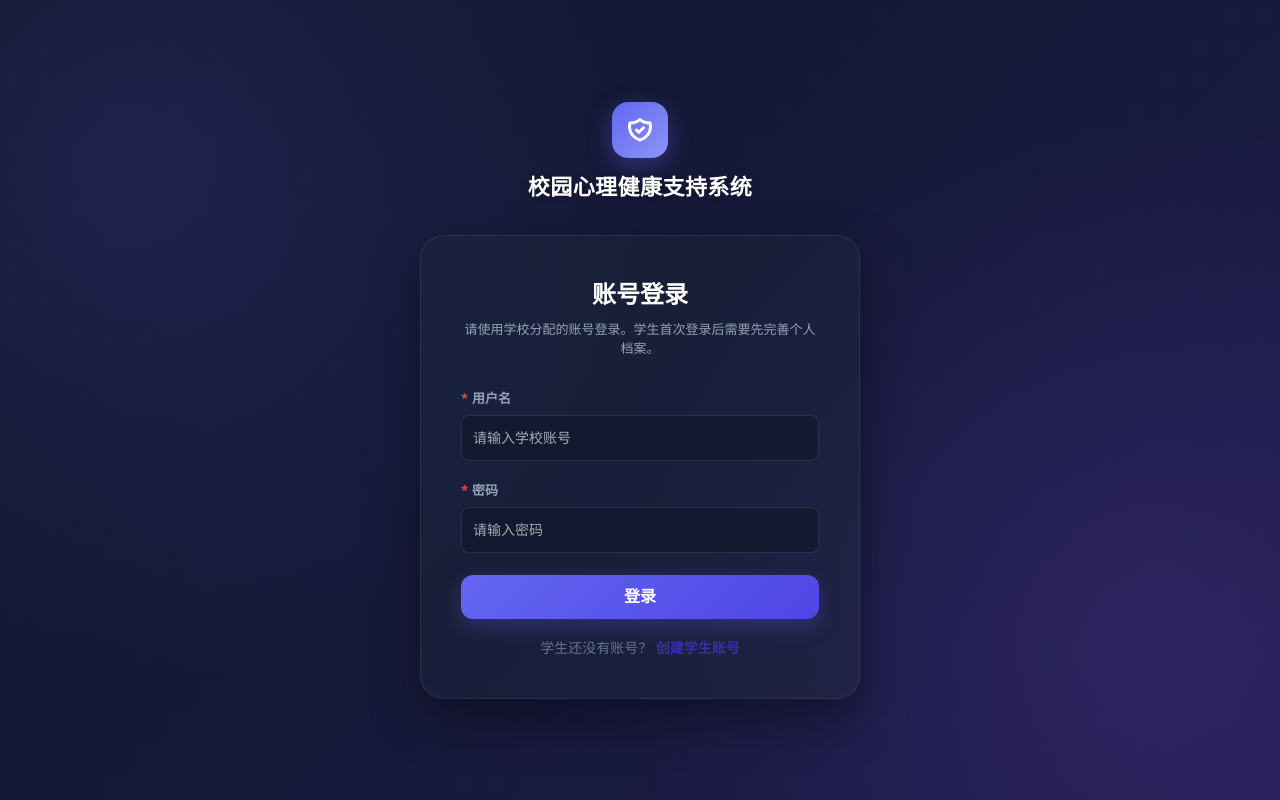
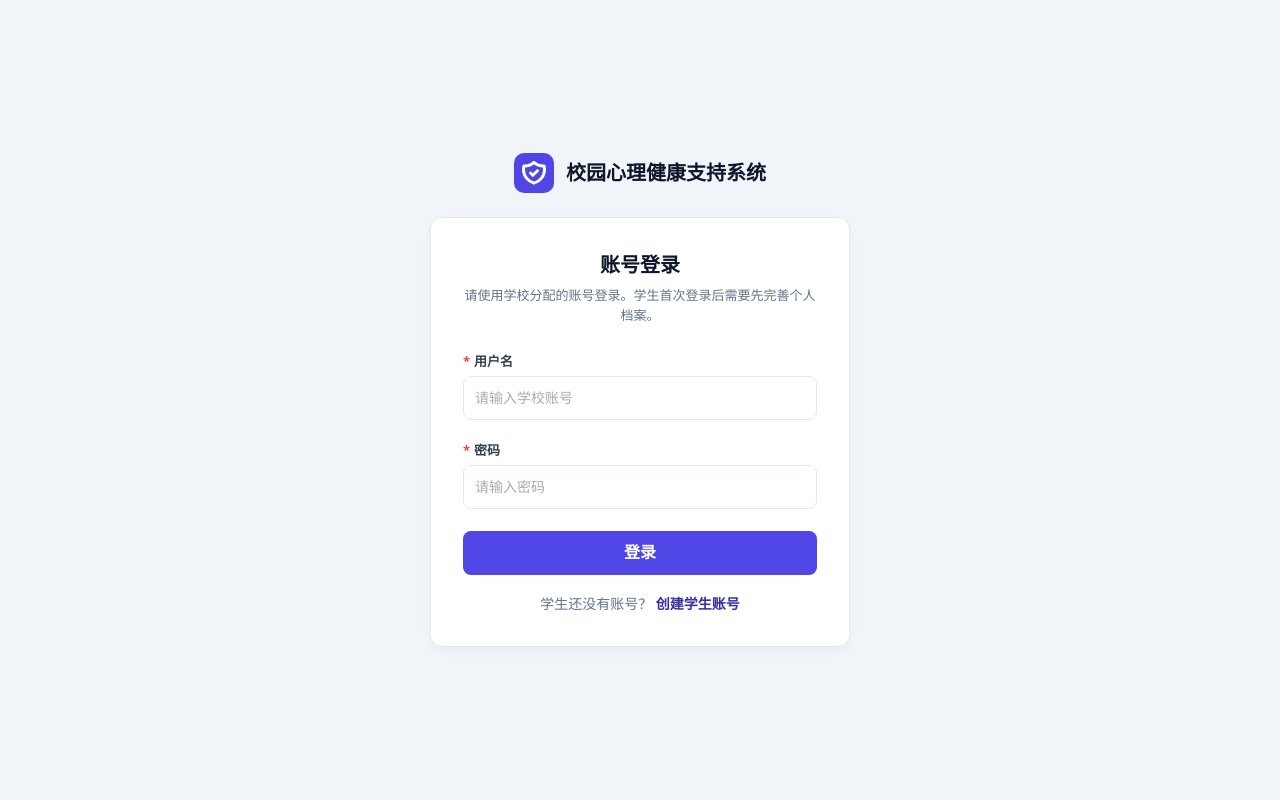
Before and after one commit to chyra-moon/Mental-Health-Monitor, a Vue app in the folder frontend/: page /login in a window 1280 px wide. Built offline with nearby package versions, Linux system fonts and the light colour scheme.

Commit message:
style: refine default buttons, simplify metrics, and make login page minimalist

```diff
--- a/frontend/src/components/AppShell.vue
+++ b/frontend/src/components/AppShell.vue
@@ -125,7 +125,7 @@ const handleLogout = () => {
   background-color: #0f172a; /* Slate 900 for premium branding bar */
   color: #ffffff;
   z-index: 10;
-  box-shadow: 0 2px 8px rgba(0, 0, 0, 0.15);
+  border-bottom: 1px solid rgba(255, 255, 255, 0.08);
 }
 
 .header-left {
--- a/frontend/src/components/CampusAuthFrame.vue
+++ b/frontend/src/components/CampusAuthFrame.vue
@@ -66,21 +66,13 @@ defineProps({
   width: 100vw;
   min-height: 100vh;
   padding: 24px;
-  background: radial-gradient(circle at 10% 20%, rgba(99, 102, 241, 0.15) 0%, transparent 40%),
-              radial-gradient(circle at 90% 80%, rgba(139, 92, 246, 0.15) 0%, transparent 40%),
-              linear-gradient(135deg, #0f172a 0%, #1e1b4b 100%);
+  background-color: #f1f5f9; /* Simple clean light gray background */
   overflow-x: hidden;
   box-sizing: border-box;
 }
 
 .auth-mesh {
-  position: absolute;
-  inset: 0;
-  background-image: radial-gradient(rgba(255, 255, 255, 0.05) 1px, transparent 1px);
-  background-size: 32px 32px;
-  opacity: 0.8;
-  pointer-events: none;
-  z-index: 1;
+  display: none; /* Removed heavy background mesh pattern */
 }
 
 .auth-container {
@@ -90,112 +82,105 @@ defineProps({
   flex-direction: column;
   align-items: center;
   width: 100%;
-  max-width: 440px;
-  gap: 32px;
-  animation: fadeIn 0.6s cubic-bezier(0.16, 1, 0.3, 1) forwards;
+  max-width: 420px;
+  gap: 24px;
+  animation: fadeIn 0.4s ease-out forwards;
 }
 
 .auth-brand {
   display: flex;
-  flex-direction: column;
   align-items: center;
   gap: 12px;
-  text-align: center;
+  text-align: left;
 }
 
 .brand-logo {
   display: flex;
   justify-content: center;
   align-items: center;
-  width: 56px;
-  height: 56px;
-  border-radius: 16px;
-  background: linear-gradient(135deg, #6366f1, #8b95f6);
+  width: 40px;
+  height: 40px;
+  border-radius: 10px;
+  background: var(--mh-primary);
   color: #ffffff;
-  box-shadow: 0 8px 24px rgba(99, 102, 241, 0.35);
 }
 
 .brand-title {
   margin: 0;
-  font-size: 22px;
+  font-size: 20px;
   font-weight: 800;
-  color: #ffffff;
-  letter-spacing: 0.02em;
-  text-shadow: 0 2px 10px rgba(0, 0, 0, 0.3);
+  color: var(--mh-ink);
 }
 
 .auth-card {
   width: 100%;
-  padding: 40px;
-  background: rgba(30, 41, 59, 0.45);
-  border: 1px solid rgba(255, 255, 255, 0.08);
-  border-radius: 24px;
-  backdrop-filter: blur(20px);
-  -webkit-backdrop-filter: blur(20px);
-  box-shadow: 0 20px 50px rgba(0, 0, 0, 0.4);
+  padding: 32px;
+  background: #ffffff; /* Clean white card */
+  border: 1px solid var(--mh-line);
+  border-radius: 12px;
+  box-shadow: 0 4px 12px rgba(15, 23, 42, 0.03);
   box-sizing: border-box;
 }
 
 .card-header {
-  margin-bottom: 28px;
+  margin-bottom: 24px;
   text-align: center;
 }
 
 .card-title {
   margin: 0;
-  font-size: 24px;
-  font-weight: 750;
-  color: #ffffff;
+  font-size: 20px;
+  font-weight: 800;
+  color: var(--mh-ink);
 }
 
 .card-desc {
-  margin: 8px 0 0;
+  margin: 6px 0 0;
   font-size: 13px;
-  color: #94a3b8;
+  color: var(--mh-muted);
   line-height: 1.5;
 }
 
 .card-body :deep(.el-form-item__label) {
-  color: #94a3b8 !important;
-  font-weight: 600;
+  color: var(--mh-text) !important;
+  font-weight: 700;
   font-size: 13px;
-  margin-bottom: 6px;
+  margin-bottom: 4px;
 }
 
 .card-body :deep(.el-input__wrapper) {
-  background: rgba(15, 23, 42, 0.6) !important;
-  border: 1px solid rgba(255, 255, 255, 0.1) !important;
+  background: #ffffff !important;
+  border: 1px solid var(--mh-line) !important;
   box-shadow: none !important;
 }
 
 .card-body :deep(.el-input__inner) {
-  color: #ffffff !important;
-  height: 42px;
+  color: var(--mh-ink) !important;
+  height: 40px;
 }
 
 .card-body :deep(.el-input__wrapper.is-focus) {
-  border-color: #6366f1 !important;
+  border-color: var(--mh-primary) !important;
 }
 
 .card-body :deep(.el-button--primary) {
-  background: linear-gradient(135deg, #6366f1, #4f46e5) !important;
+  background: var(--mh-primary) !important;
   border: none !important;
-  height: 44px;
-  border-radius: 12px !important;
+  height: 40px;
+  border-radius: var(--mh-radius-md) !important;
   font-weight: 700;
-  box-shadow: 0 8px 20px rgba(99, 102, 241, 0.25);
-  transition: all 0.2s ease;
+  box-shadow: none;
+  width: 100%;
 }
 
 .card-body :deep(.el-button--primary:hover) {
-  transform: translateY(-1px);
-  box-shadow: 0 10px 24px rgba(99, 102, 241, 0.35);
+  background: var(--mh-primary-strong) !important;
 }
 
 @keyframes fadeIn {
   from {
     opacity: 0;
-    transform: translateY(20px);
+    transform: translateY(10px);
   }
   to {
     opacity: 1;
--- a/frontend/src/styles/system-theme.css
+++ b/frontend/src/styles/system-theme.css
@@ -158,9 +158,23 @@ body {
     box-shadow 180ms ease;
 }
 
+/* Default buttons: Solid light-gray background and visible borders */
+.el-button:not(.el-button--primary):not(.el-button--danger):not(.el-button--success):not(.el-button--warning):not(.el-button--info) {
+  background-color: var(--mh-surface-muted) !important;
+  border-color: var(--mh-line-strong) !important;
+  color: var(--mh-text) !important;
+}
+
+.el-button:not(.el-button--primary):not(.el-button--danger):not(.el-button--success):not(.el-button--warning):not(.el-button--info):hover {
+  background-color: var(--mh-line) !important;
+  border-color: var(--mh-line-strong) !important;
+  color: var(--mh-ink) !important;
+}
+
 .el-button--primary {
   background: var(--mh-primary) !important;
   border-color: var(--mh-primary) !important;
+  color: #ffffff !important;
   box-shadow: none;
 }
 
@@ -173,6 +187,7 @@ body {
 .el-button--danger {
   background: var(--mh-danger) !important;
   border-color: var(--mh-danger) !important;
+  color: #ffffff !important;
   box-shadow: none;
 }
 
--- a/frontend/src/views/admin/HomeView.vue
+++ b/frontend/src/views/admin/HomeView.vue
@@ -408,8 +408,8 @@ onMounted(loadData)
   display: block;
   margin-top: 6px;
   color: var(--mh-ink);
-  font-size: 24px;
-  font-weight: 850;
+  font-size: 22px;
+  font-weight: 700;
   line-height: 1.25;
 }
 
--- a/frontend/src/views/student/HomeView.vue
+++ b/frontend/src/views/student/HomeView.vue
@@ -340,8 +340,8 @@ onMounted(loadData)
   display: block;
   margin-top: 6px;
   color: var(--mh-ink);
-  font-size: 22px;
-  font-weight: 850;
+  font-size: 20px;
+  font-weight: 700;
   line-height: 1.2;
 }
 
```
